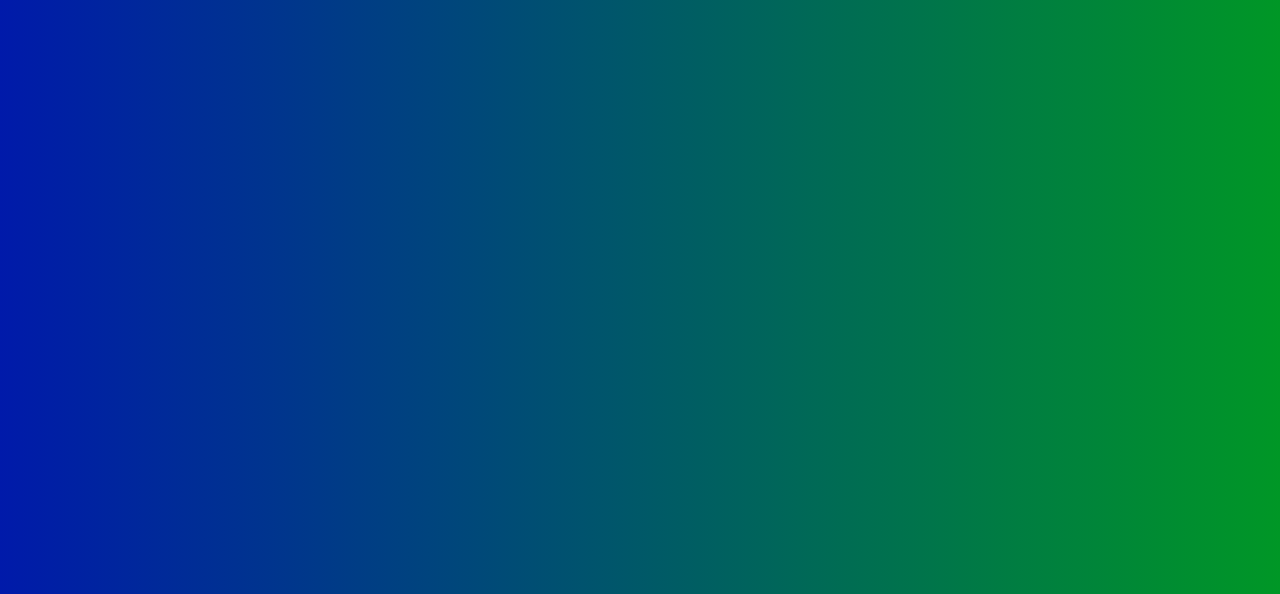
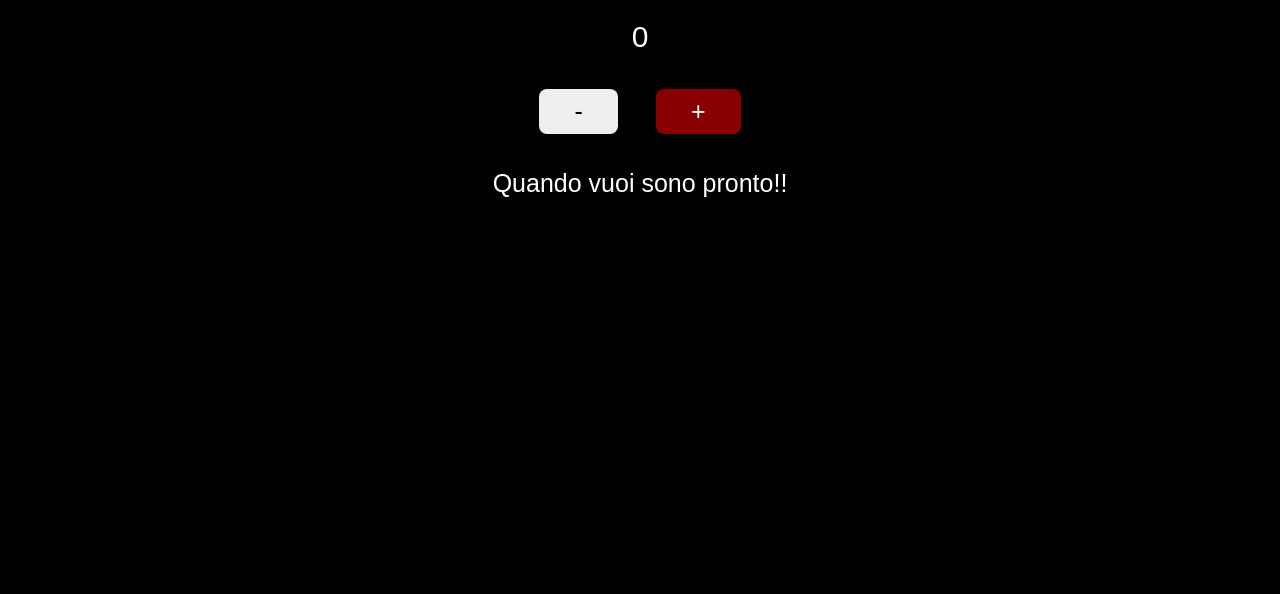
Before and after one commit to Tommaso-Ferdinandi/counterJS, a plain HTML site: page index.html in a window 1280 px wide. Shown: the part 206-800 px from the top of the page. Drawn offline with Linux system fonts and the light colour scheme; a web font is replaced by a local one.

Commit message:
Finished the project, worked on the vintage style of the counter, changed a little bit the html structure to easy the style part and finished the behaviour js part.

```diff
--- a/assets/css/style.css
+++ b/assets/css/style.css
@@ -5,30 +5,94 @@
 }
 
 body {
-  background: linear-gradient(to right, rgb(0, 26, 170) 0%, rgb(0, 151, 38) 100%);
+  background: black;
   color: white;
-  font-family: "Roboto", sans-serif;
-  min-width: 100vh;
-  min-height: 100vh;
+  font-family: "Doto", sans-serif;
+  display: flex;
+  justify-content: center;
+  align-items: center;
+  min-height: 70vh;
 }
 
-section {
-  display: grid;
-  grid-template-columns: 1fr 1fr;
-  grid-template-rows: minmax(150px,auto);
-  justify-content: center;
-  align-content: center;
-  grid-row-gap: 10px;
+.counter {
+  display: flex;
+  flex-direction: column;
+  align-items: center;
+  justify-content: space-around;
+
+}
+
+.header, .displayCounter, .operator {
+  margin-bottom: 25px;
 }
 
 .header {
-  grid-column: 1 / -1;
+  font-size: 20px;
 }
 
 .displayCounter {
-  grid-column: 1 / -1;
+  font-size: 20px;
+}
+
+.operator {
+  display: flex;
+  justify-content: space-around;
+  width: 70%;
+}
+
+.btn {
+  padding: 5px 25px;
+  border-radius: 8px;
+  font-size: 15px;
+  border: none;
+  cursor: pointer;
+}
+
+.increaseCounter {
+  background-color: rgb(136, 0, 0);
+  color: white;
+}
+
+.increaseCounter:hover {
+  background-color: rgb(136, 0, 0,0.8);
+}
+
+.increaseCounter:active {
+  background-color: rgb(136, 0, 0,0.6);
+}
+
+.decreaseCounter:hover {
+  background-color: rgb(255, 255, 255,0.8);
+}
+
+.decreaseCounter:active {
+  background-color: rgb(255, 255, 255,0.6);
 }
 
 .text {
-  grid-column: 1 / -1;
+  font-size: 15px;
 }
+
+
+@media screen and (min-width:768px) {
+  .header, .displayCounter, .operator {
+    margin-bottom: 35px;
+  }
+
+  .header {
+    font-size: 30px;
+  }
+
+  .displayCounter {
+    font-size: 30px;
+  }
+
+  .btn {
+    padding: 8px 35px;
+    font-size: 25px;
+  }
+
+  .text {
+    font-size: 25px;
+  }
+}
--- a/assets/js/counter.js
+++ b/assets/js/counter.js
@@ -1,8 +1,8 @@
 // creazione html element
-
 const section = document.createElement("section");
 const h1 = document.createElement("h1");
 const display = document.createElement("div");
+const operator = document.createElement("div");
 const decrease = document.createElement("button");
 const increase = document.createElement("button");
 const text = document.createElement("p");
@@ -11,36 +11,37 @@ const audio = new Audio("assets/audio/retro-select-sound.mp3")
 // aggiunta di attrributi, proprietà e appending
 
 // counter
-section.className("counter");
+section.setAttribute("class","counter");
 document.body.append(section);
 
 // header
-h1.className("header");
-h1.textContent("Divertiti con il Counter!!");
+h1.setAttribute("class","header");
+h1.textContent = "Divertiti con il Counter!!";
 section.appendChild(h1);
 
 // displayCounter
-display.className("displayCounter");
-display.textContent(0);
+display.setAttribute("class","displayCounter");
+display.textContent = 0;
 section.appendChild(display);
 
+//operator
+operator.setAttribute("class","operator");
+section.appendChild(operator);
+
 // decreaseCounter
-decrease.className("button");
-decrease.className("decreaseCounter");
-decrease.textContent("-");
-section.appendChild(decrease);
+decrease.setAttribute("class","btn decreaseCounter");
+decrease.textContent = "-";
+operator.appendChild(decrease);
 
 // increaseCounter
-increase.className("button");
-increase.className("increaseCounter");
-increase.textContent("+");
-section.appendChild(increase);
+increase.setAttribute("class","btn increaseCounter");
+increase.textContent = "+";
+operator.appendChild(increase);
 
 // text
-text.className("text");
-text.textContent("Quando vuoi sono pronto!!")
-section.appendChild(text)
-
+text.setAttribute("class","text");
+text.textContent = "Quando vuoi sono pronto!!";
+section.appendChild(text);
 
 // js script in funzione
 let value = 0;
@@ -49,16 +50,20 @@ let value = 0;
 increase.addEventListener("click", () => {
   value++;
   display.textContent = value;
-  text.textcontent = "";
+  text.textContent = "";
   audio.play();
 });
 
 // decrease event
 decrease.addEventListener("click", () => {
-  if (value > 0) {
+  if (value>0) {
     value--;
-  }
+    if (value == 0) {
+      text.textContent = "Quando vuoi sono pronto!!";
+    };
+    } else {
+      text.textContent = "Mi dispiace niente numeri negativi!!";
+    }
   display.textContent = value;
-  text.textContent = value === 0 ? "Quando vuoi sono pronto!!" : ""; /*check se il counter è tornato a zero*/
   audio.play();
 });
--- a/index.html
+++ b/index.html
@@ -19,19 +19,21 @@
   <!-- google font -->
   <link rel="preconnect" href="https://fonts.googleapis.com">
   <link rel="preconnect" href="https://fonts.gstatic.com" crossorigin>
-  <link href="https://fonts.googleapis.com/css2?family=Roboto:ital,wght@0,100;0,300;0,400;0,500;0,700;0,900;1,100;1,300;1,400;1,500;1,700;1,900&display=swap" rel="stylesheet">
+  <link href="https://fonts.googleapis.com/css2?family=Doto:wght@100..900&display=swap" rel="stylesheet">
 </head>
 <body>
 
   <!-- tutta la struttura verrà creata tramite javascript e non tramite html
   <section class="counter">
     <h1 class="header"> Divertiti con il Counter!! </h1>
-    <div class="displayCounter"></div>
-    <button class="decreaseCounter"></div>
-    <button class="increaseCounter"></div>
+    <div class="displayCounter"> 0 </div>
+    <div class="displayCounter">
+      <button class="btn decreaseCounter"> - </button>
+      <button class="btn increaseCounter"> + </button>
+    </div>
     <p class="text"> Quando vuoi sono pronto!! </p>
   </section> -->
 
-  <script href="assets/js/counter.js"></script>
+  <script src="assets/js/counter.js"></script>
 </body>
 </html>
```
